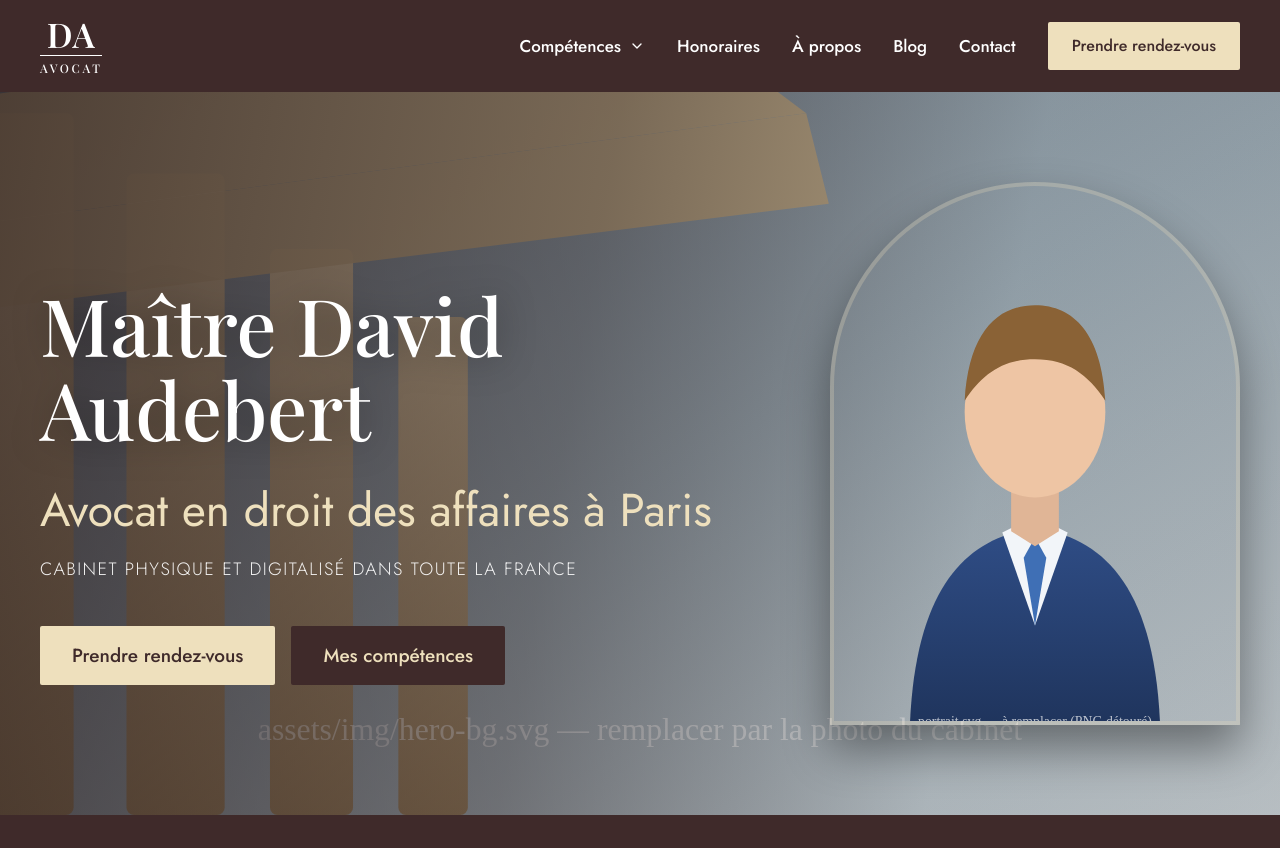
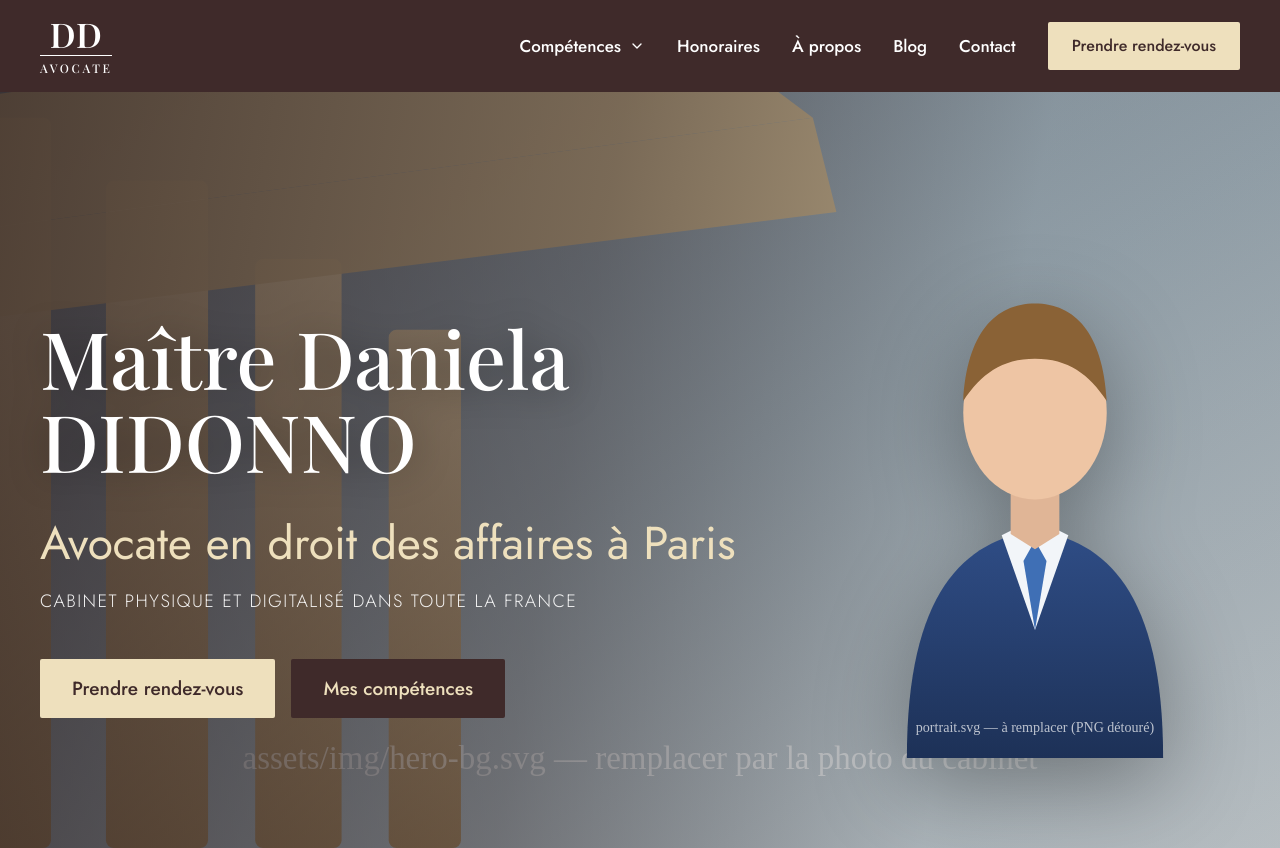
Before and after one commit to freddy2122/avt, a Laravel app: page / in a window 1280 px wide. Before the commit the page ends 815 px from the top, so only its background shows below. Run offline with Laravel 12, Linux system fonts and the light colour scheme; some libraries are stand-ins or nearby versions.

Commit message:
Passe le site au nom de Maître Daniela DIDONNO
- Nouveau config/cabinet.php : nom, initiales du logo, mention, titre,
  accroche et meta description regroupés en un seul endroit
- Header, hero, titre de page et meta description lisent cette config
  (logo « DD / AVOCATE », titre au féminin « Avocate en droit des affaires »)
- APP_NAME mis à jour dans .env.example
- Portrait affiché sans cadre tant qu'aucune photo n'est déposée, le
  placeholder étant lui-même détouré
- README : section « Identité du cabinet »

Co-Authored-By: Claude Opus 5 <noreply@anthropic.com>
Claude-Session: https://claude.ai/code/session_01NbMVsyuNcUBVQpigQgvhwG

```diff
--- /dev/null
+++ b/config/cabinet.php
@@ -0,0 +1,27 @@
+<?php
+
+/*
+|--------------------------------------------------------------------------
+| Identité du cabinet
+|--------------------------------------------------------------------------
+|
+| Un seul endroit à modifier pour le nom, le titre et les accroches affichés
+| dans le header, la bannière et les métadonnées de la page.
+|
+*/
+
+return [
+    'nom' => 'Maître Daniela DIDONNO',
+
+    // Initiales affichées dans le logo
+    'initiales' => 'DD',
+
+    // Mention sous les initiales du logo
+    'mention' => 'Avocate',
+
+    'titre' => 'Avocate en droit des affaires à Paris',
+
+    'accroche' => 'Cabinet physique et digitalisé dans toute la France',
+
+    'meta_description' => 'Maître Daniela Didonno, avocate en droit des affaires à Paris. Cabinet physique et digitalisé dans toute la France.',
+];
--- a/resources/views/home.blade.php
+++ b/resources/views/home.blade.php
@@ -1,6 +1,6 @@
 @extends('layouts.app')
 
-@section('title', 'Maître David Audebert — Avocat en droit des affaires à Paris')
+@section('title', config('cabinet.nom').' — '.config('cabinet.titre'))
 
 @section('content')
     @include('partials.hero')
--- a/resources/views/layouts/app.blade.php
+++ b/resources/views/layouts/app.blade.php
@@ -4,7 +4,7 @@
     <meta charset="utf-8">
     <meta name="viewport" content="width=device-width, initial-scale=1">
     <title>@yield('title', config('app.name'))</title>
-    <meta name="description" content="@yield('description', 'Maître David Audebert, avocat en droit des affaires à Paris. Cabinet physique et digitalisé dans toute la France.')">
+    <meta name="description" content="@yield('description', config('cabinet.meta_description'))">
 
     <link rel="preconnect" href="https://fonts.googleapis.com">
     <link rel="preconnect" href="https://fonts.gstatic.com" crossorigin>
--- a/resources/views/partials/header.blade.php
+++ b/resources/views/partials/header.blade.php
@@ -19,10 +19,10 @@
     <div class="mx-auto flex min-h-[76px] max-w-[1400px] items-center gap-8 px-6 lg:min-h-[92px] lg:px-10">
 
         {{-- Logo --}}
-        <a href="{{ url('/') }}" class="mr-auto flex flex-col items-center gap-1 text-white" aria-label="Accueil — David Audebert Avocat">
-            <span class="font-title text-[28px] font-semibold leading-none tracking-wide lg:text-[34px]">DA</span>
+        <a href="{{ url('/') }}" class="mr-auto flex flex-col items-center gap-1 text-white" aria-label="Accueil — {{ config('cabinet.nom') }}">
+            <span class="font-title text-[28px] font-semibold leading-none tracking-wide lg:text-[34px]">{{ config('cabinet.initiales') }}</span>
             <span class="h-px w-full bg-current" aria-hidden="true"></span>
-            <span class="font-title text-[11px] uppercase leading-none tracking-[0.22em] lg:text-xs">Avocat</span>
+            <span class="font-title text-[11px] uppercase leading-none tracking-[0.22em] lg:text-xs">{{ config('cabinet.mention') }}</span>
         </a>
 
         {{-- Navigation --}}
--- a/resources/views/partials/hero.blade.php
+++ b/resources/views/partials/hero.blade.php
@@ -11,7 +11,8 @@
      |  - avocate.jpg / .webp → photo avec son décor, présentée dans un cadre
      |                   arrondi pour rester élégante sans détourage.
      */
-    $portraitIsCutOut = is_file(public_path('images/avocate.png'));
+    // Le placeholder SVG est lui aussi détouré : pas de cadre tant qu'aucune photo n'est fournie.
+    $portraitIsCutOut = is_file(public_path('images/avocate.png')) || ! SiteImage::exists('avocate');
     $portrait = SiteImage::url('avocate', 'portrait.svg');
 @endphp
 
@@ -27,15 +28,15 @@
 
         <div class="max-w-[900px] flex-1 pb-5 lg:pb-10">
             <h1 class="mb-6 font-title text-[clamp(42px,6.2vw,92px)] font-medium leading-[1.05] text-white drop-shadow-[0_2px_18px_rgba(0,0,0,0.35)] lg:mb-8">
-                Maître David Audebert
+                {{ config('cabinet.nom') }}
             </h1>
 
             <p class="mb-4 text-[clamp(26px,3.6vw,54px)] font-normal leading-tight text-cream">
-                Avocat en droit des affaires à Paris
+                {{ config('cabinet.titre') }}
             </p>
 
             <p class="mb-8 text-[clamp(14px,1.4vw,21px)] font-light uppercase tracking-[0.08em] text-white/90 lg:mb-11">
-                Cabinet physique et digitalisé dans toute la France
+                {{ config('cabinet.accroche') }}
             </p>
 
             <div class="flex flex-wrap gap-4">
@@ -54,12 +55,12 @@
         <figure class="m-0 w-[min(360px,78%)] shrink-0 self-center lg:w-[clamp(280px,32vw,520px)] lg:self-end">
             @if ($portraitIsCutOut)
                 <img src="{{ $portrait }}"
-                     alt="Portrait de l'avocat"
+                     alt="Portrait de {{ config('cabinet.nom') }}"
                      class="h-auto w-full drop-shadow-[0_24px_46px_rgba(0,0,0,0.35)]">
             @else
                 <div class="overflow-hidden rounded-t-[999px] rounded-b-sm border-4 border-cream/25 shadow-[0_24px_46px_rgba(0,0,0,0.4)]">
                     <img src="{{ $portrait }}"
-                         alt="Portrait de l'avocat"
+                         alt="Portrait de {{ config('cabinet.nom') }}"
                          class="aspect-[3/4] h-auto w-full object-cover object-top">
                 </div>
             @endif
```
Also changed, not shown: README.md, 1 other file.
